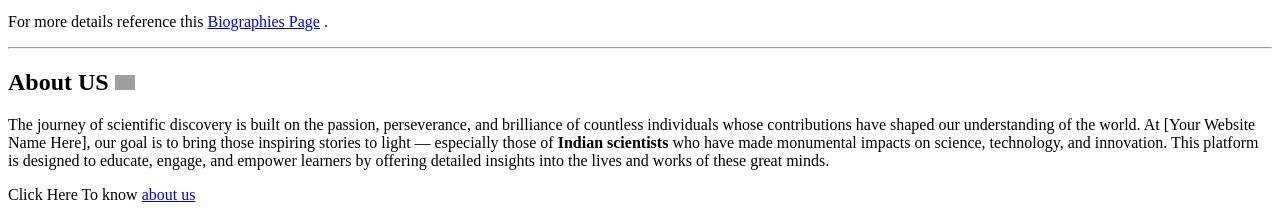
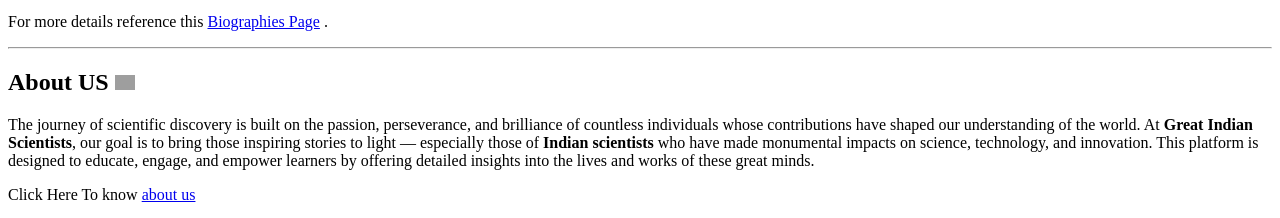
Before and after one commit to Saranya848/scienceSaga, a plain HTML site: page index.html in a window 1280 px wide. Shown: the part 3946-4164 px from the top of the page. Drawn offline with Linux system fonts and the light colour scheme; grey boxes are pictures that could not be loaded.

Commit message:
Update index.html
A modern and impactful name for showcasing legendary Indian scientists.

```diff
--- a/index.html
+++ b/index.html
@@ -392,7 +392,7 @@
             <h2>About US <a href="#"><img src="https://cdn4.iconfinder.com/data/icons/free-ui/64/v-36-64.png"
                         width="20" /></a></h2>
             <p>The journey of scientific discovery is built on the passion, perseverance, and brilliance of countless
-                individuals whose contributions have shaped our understanding of the world. At [Your Website Name Here],
+                individuals whose contributions have shaped our understanding of the world. At <b>Great Indian Scientists</b>,
                 our goal is to bring those inspiring stories to light — especially those of <b>Indian scientists</b> who
                 have made monumental impacts on science, technology, and innovation. This platform is designed to
                 educate, engage, and empower learners by offering detailed insights into the lives and works of these
```
